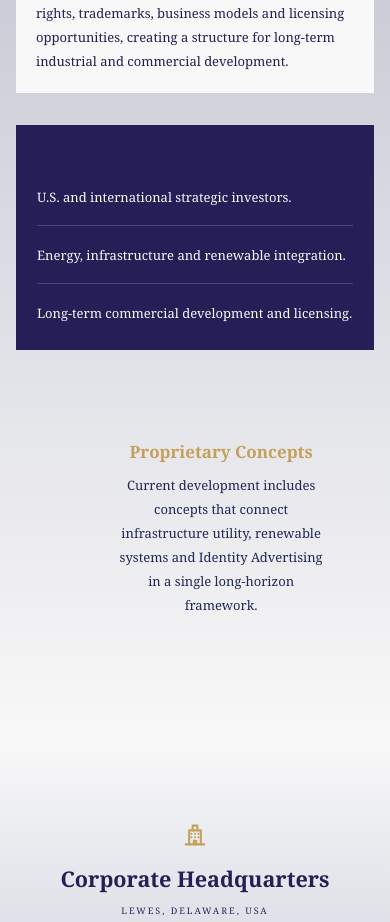
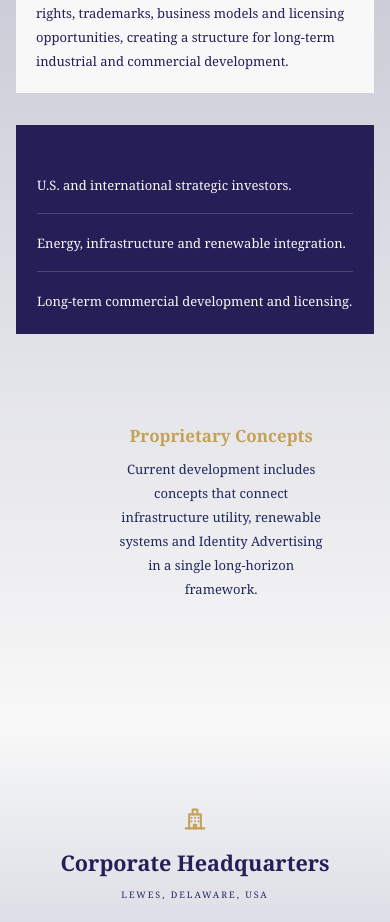
Before and after one commit to MicheleMeloni29/two_lions, a Next.js app: page / in a window 390 px wide. Shown: the part 7387-8309 px from the top of the page. Built offline with nearby package versions, Linux system fonts and the light colour scheme; a web font is replaced by a local one.

Commit message:
Perfectionig_design

```diff
--- a/components/InvestmentSection.tsx
+++ b/components/InvestmentSection.tsx
@@ -86,7 +86,7 @@ export default function InvestmentSection({ lang }: InvestmentSectionProps) {
           </motion.div>
 
           {/* Second row: Highlights + Carousel */}
-          <div className="grid grid-cols-1 gap-8 md:grid-cols-2 md:items-stretch md:gap-6 lg:gap-8">
+          <div className="grid grid-cols-1 gap-8 md:grid-cols-2 md:items-start md:gap-6 lg:gap-8">
             {/* Highlights card */}
             <motion.aside
               initial="hidden"
@@ -94,9 +94,9 @@ export default function InvestmentSection({ lang }: InvestmentSectionProps) {
               viewport={{ once: true, amount: 0.25 }}
               variants={fadeUp}
               custom={0.16}
-              className="h-full border border-[color:var(--color-primary)] bg-[color:var(--color-primary)] px-5 py-6 text-[color:var(--color-white)] md:px-6 md:py-7 lg:px-8"
+              className="flex flex-col justify-center border border-[color:var(--color-primary)] bg-[color:var(--color-primary)] px-5 py-5 text-[color:var(--color-white)] md:px-6 md:py-6 lg:px-8 lg:py-6"
             >
-              <div className="mb-5 flex items-center justify-between gap-4">
+              <div className="mb-3 flex items-center justify-between gap-4 md:mb-4">
                 <p className="text-[9px] uppercase tracking-[0.22em] text-[color:var(--color-secondary)] sm:text-[10px] md:text-[11px]">
                   {current.highlightsTitle}
                 </p>
@@ -116,6 +116,14 @@ export default function InvestmentSection({ lang }: InvestmentSectionProps) {
             </motion.aside>
 
             {/* Carousel area */}
+            <motion.div
+              initial="hidden"
+              whileInView="show"
+              viewport={{ once: true, amount: 0.25 }}
+              variants={fadeUp}
+              custom={0.22}
+              className="flex w-full items-center justify-center"
+            >
               <ContinuousLoopCarousel
                 items={carouselItems}
                 duration={26}
@@ -125,7 +133,8 @@ export default function InvestmentSection({ lang }: InvestmentSectionProps) {
                 titleClassName="text-[color:var(--color-thirdary)]"
                 descriptionClassName="text-secondary"
               />
-            </div>
+            </motion.div>
+          </div>
           </div>
         </div>
     </section>
```
